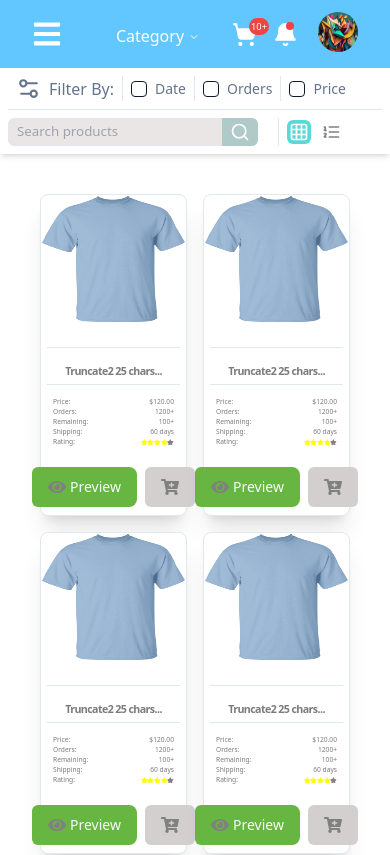
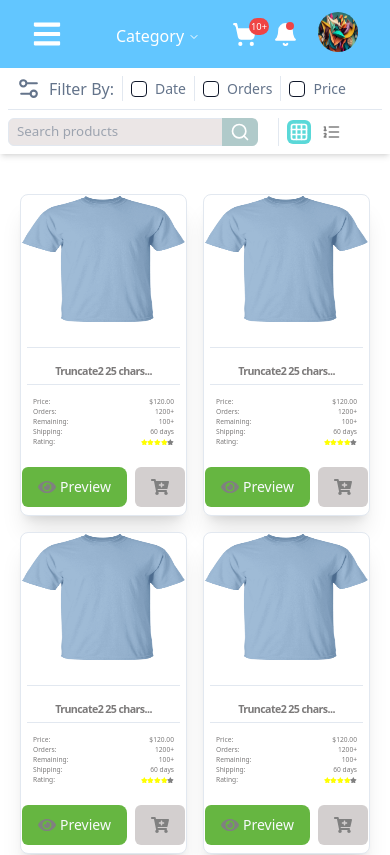
Before and after one commit to chriford-siame/ProdZM, a React (Create React App) app: page / in a window 390 px wide. Shown: the top 855 px of the page. Built offline with nearby package versions, Linux system fonts and the light colour scheme.

Commit message:
Modify the list page and make it responsive

```diff
--- a/src/components/Product/List.tsx
+++ b/src/components/Product/List.tsx
@@ -79,7 +79,7 @@ export default function ProductList() {
           </div>
         </div>
       </div>
-      <div className='container px-10 my-10 grid grid-cols-2 sm:grid-cols-2 md:grid-cols-4 lg:grid-cols-5 xlg:grid-cols-5  gap-4'>
+      <div className='container px-5 my-10 grid grid-cols-2 sm:grid-cols-2 md:grid-cols-4 lg:grid-cols-5 xlg:grid-cols-5  gap-4'>
         <ProductCard />
         <ProductCard />
         <ProductCard />
```
